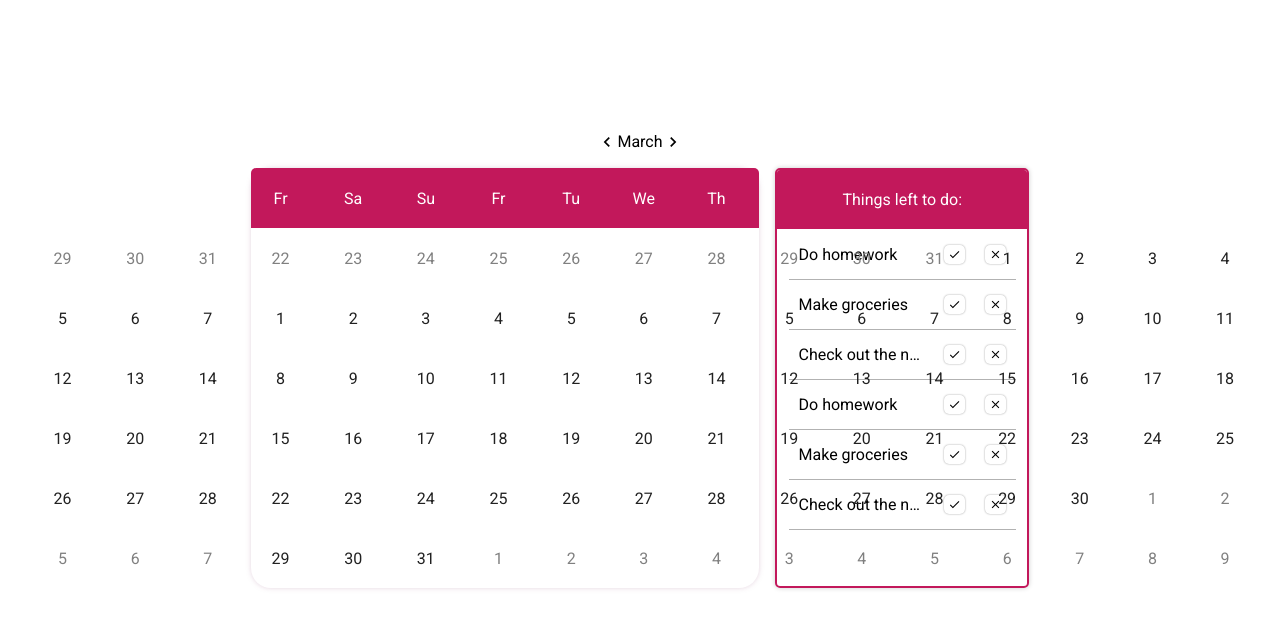
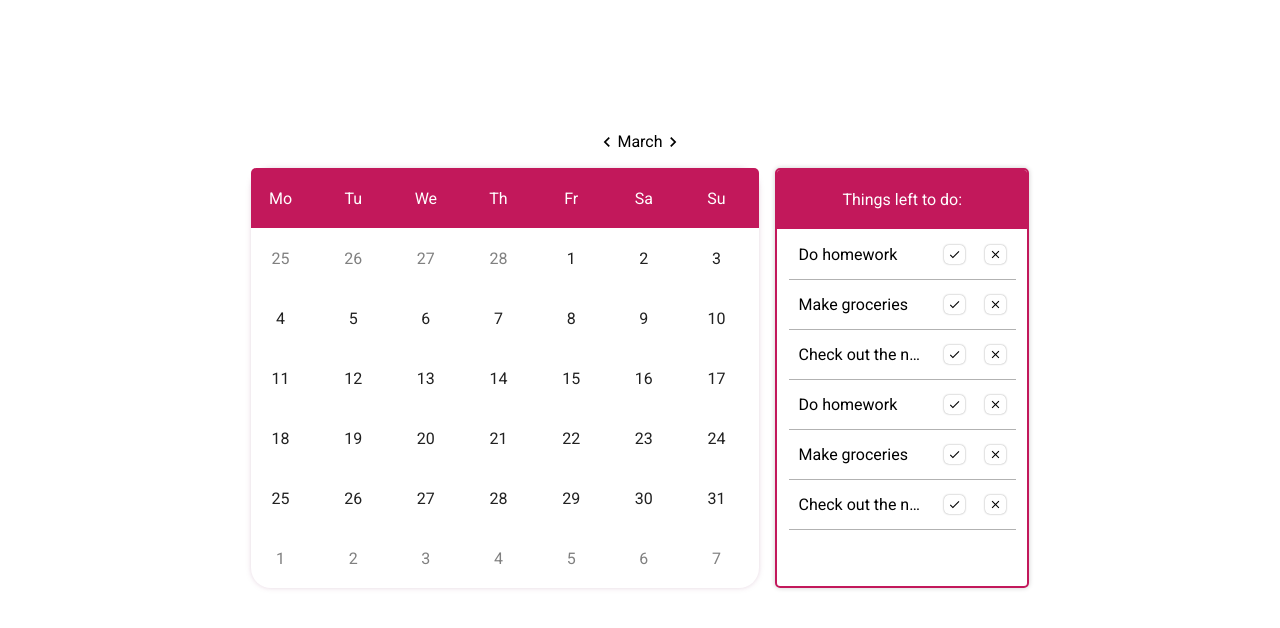
Before and after one commit to janKozie1/react-hooks-todo, a React (Create React App) app: page / in a window 1280 px wide. Shown: the top 628 px of the page. Built offline with nearby package versions, Linux system fonts and the light colour scheme.

Commit message:
Finished the animation, fixed bugs

```diff
--- a/src/components/CalendarComponents/Calendar.js
+++ b/src/components/CalendarComponents/Calendar.js
@@ -1,14 +1,13 @@
 import React, { useState, useEffect } from 'react';
-import { useSpring, animated, config } from 'react-spring';
+import { useSpring, config } from 'react-spring';
 
 import DaysNames from './DaysNames'
 import Month from './Month'
 
 import '../../styles/Calendar.css'
 
-const Calendar = ({ date,setDate, selectedDay, setSelectedDay, direction, setDirection }) => {
-    console.log(date)
-    let [offset, setOffset] = useState(2)
+const Calendar = ({ date, setDate, selectedDay, setSelectedDay, direction, setDirection }) => {
+    let [offset, setOffset] = useState(-1)
     let previousMonth = date.month - 1 < 0 ? { year: date.year - 1, month: 11, day: null } : { year: date.year, month: date.month - 1, day: null };
     let nextMonth = date.month + 1 > 11 ? { year: date.year + 1, month: 0, day: null } : { year: date.year, month: date.month + 1, day: null };
 
@@ -22,42 +21,30 @@ const Calendar = ({ date,setDate, selectedDay, setSelectedDay, direction, setDir
     let positions = {
         first: {
             from: -100,
-            to: direction === 'forward' ? 0 : -100
+            to: direction === 'back' ? 0 : -100
         },
         middle: {
             from: 0,
-            to: direction === 'forward' ? 100 : direction === 'back' ? -100 : 0
+            to: direction === 'back' ? 100 : direction === 'forward' ? -100 : 0
         },
         last: {
             from: 100,
-            to: direction === 'back' ? 0 : 100
+            to: direction === 'forward' ? 0 : 100
         }
     }
     let style = [
-        useSpring({
-            to: { transform: `translateX(${positions.first.to}%)` }, from: { transform: `translateX(${positions.first.from}%)` }, config: config.slow, onRest: () => direction === 'forward' ? ()=>{
-                setDate({ ...nextMonth });
-                setDirection(null);
-                return;
-            } : null}),
-        useSpring({ to: { transform: `translateX(${positions.middle.to})` }, from: { transform: `translateX(${positions.middle.from}%)` }, config: config.slow }), //right
-        useSpring({ to: { transform: `translateX(${positions.last.to}%)` }, from: { transform: `translateX(${positions.last.from}%)` }, config: config.slow, onRest: () => direction === 'forward' ?()=>{
-            setDate({ ...previousMonth })
-            setDirection(null);
-            return;
-        } : null })
+        useSpring({ to: { transform: `translateX(${positions.first.to}%)`}, from: { transform: `translateX(${positions.first.from}%)` }, config: { mass: 0.5, tension: 50, friction: 10 }, onRest: () => direction === 'back' ? [setDirection(null), setDate({ ...previousMonth })] : null}),
+        useSpring({ to: { transform: `translateX(${positions.middle.to})` }, from: { transform: `translateX(${positions.middle.from}%)` }, config: { mass: 0.5, tension: 50, friction: 10 } }), //right
+        useSpring({ to: { transform: `translateX(${positions.last.to}%)` }, from: { transform: `translateX(${positions.last.from}%)` }, config: { mass: 0.5, tension: 50, friction: 10 }, onRest: () => direction === 'forward' ? [setDirection(null), setDate({ ...nextMonth })] : null })
     ]
-
-
-
-    console.log(direction)
     return (
         <div className='calendar'>
             <DaysNames offset={offset} setOffset={setOffset} />
             <div className='calendar-days-container'>
-                <Month offset={offset} style={style[0]} date={previousMonth} type={'previous'} selectedDay={selectedDay} selectDay={selectDay} />
-                <Month offset={offset} style={style[1]} date={date} type={'current'} selectedDay={selectedDay} selectDay={selectDay} />
-                <Month offset={offset} style={style[2]} date={nextMonth} type={'next'} selectedDay={selectedDay} selectDay={selectDay} />
+                <Month offset={offset} style={direction?style[0]:{} } date={previousMonth} type={'previous'} selectedDay={selectedDay} selectDay={selectDay} />
+                <Month offset={offset} style={direction?style[1]:{} } date={date} type={'current'} selectedDay={selectedDay} selectDay={selectDay} />
+                <Month offset={offset} style={direction?style[2]:{} } date={nextMonth} type={'next'} selectedDay={selectedDay} selectDay={selectDay} />{/*next and previous are currently swapped*/}
+
             </div>
         </div>
     );
--- a/src/components/CalendarComponents/Day.js
+++ b/src/components/CalendarComponents/Day.js
@@ -1,4 +1,4 @@
-import React, { useState } from 'react';
+import React from 'react';
 import '../../styles/Day.css'
 
 const Day = ({ day, selectedDay, selectDay, month }) => {
--- a/src/components/CalendarComponents/DaysNames.js
+++ b/src/components/CalendarComponents/DaysNames.js
@@ -1,4 +1,4 @@
-import React, { useState } from 'react';
+import React from 'react';
 import '../../styles/Day.css'
 import '../../styles/Week.css'
 
@@ -10,7 +10,7 @@ const DaysNames = ({ offset, setOffset }) => {
             offset:0,
         },
         {
-            abbr:'Fr',
+            abbr:'Mo',
             offset:6,
         },
         {
--- a/src/components/CalendarComponents/Month.js
+++ b/src/components/CalendarComponents/Month.js
@@ -1,10 +1,13 @@
-import React, { useState } from 'react';
+import React from 'react';
 
 import Week from './Week';
 import { formatCalendar } from '../../functions/formatCalendar'
-import { useSpring, animated ,config} from 'react-spring';
+import { animated } from 'react-spring';
 
 const Month = ({ offset, date, type, selectedDay, selectDay, style }) => {
+    if(type=='previous'){
+        console.log(date)
+    }
     return (
         <animated.div style={style} className={`calendar-days ${type}`}>
             {formatCalendar(offset, new Date(date.year, date.month, 1)).map((week, i) => {
--- a/src/components/CalendarComponents/Week.js
+++ b/src/components/CalendarComponents/Week.js
@@ -1,4 +1,4 @@
-import React, { useState } from 'react';
+import React from 'react';
 import Day from './Day'
 import '../../styles/Week.css'
 const Week = ({ days, offset, selectedDay, selectDay ,month}) => {
--- a/src/components/TodoComponents/TodoHeader.js
+++ b/src/components/TodoComponents/TodoHeader.js
@@ -1,4 +1,4 @@
-import React, { useState } from 'react';
+import React from 'react';
 
 import '../../styles/TodoHeader.css'
 const TodoHeader = () => {
--- a/src/styles/Calendar.css
+++ b/src/styles/Calendar.css
@@ -13,7 +13,7 @@
 .calendar-days-container{
     display:grid;
     position: relative;
-
+    overflow: hidden;
 }
 .calendar-days {
     display:grid;
```
Also changed, not shown: src/components/MonthSelection.js (+0 -9 lines).
